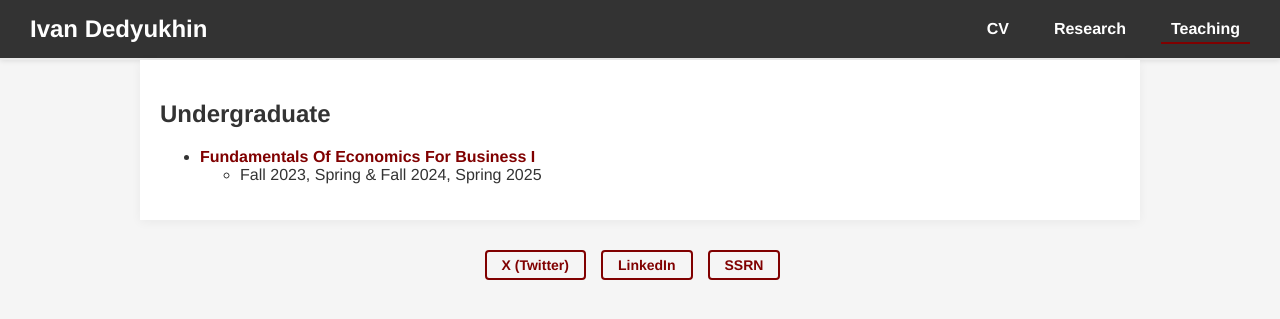
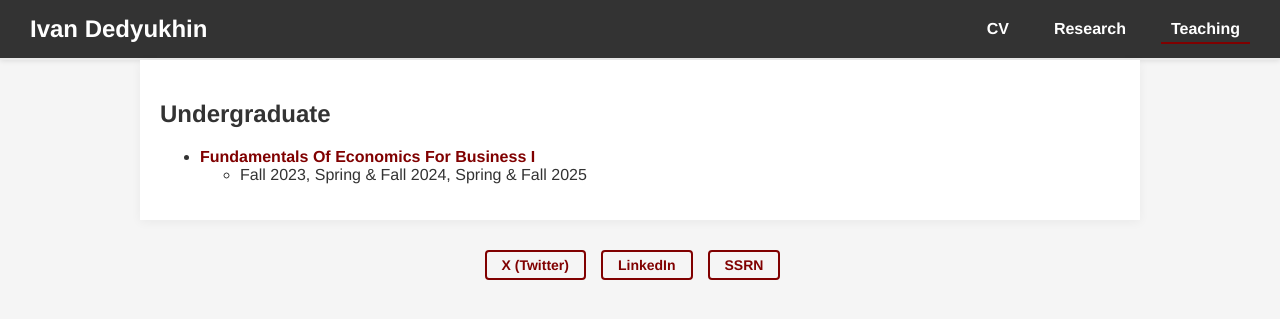
Before and after one commit to Dedyukhin/dedyukhin.github.io, a Jekyll site: the page built from Teaching.md, in a window 1280 px wide. Shown: the top 319 px of the page. Built offline with Jekyll 4.4.1, drawn with Linux system fonts in a browser that asks for light colours.

Commit message:
Update Teaching.md

```diff
--- a/Teaching.md
+++ b/Teaching.md
@@ -7,4 +7,4 @@ permalink: /teaching/
 ## Undergraduate
 
 - **[Fundamentals Of Economics For Business I](https://dedyukhin.github.io//teaching/Fund-Of-Econ-Bus-1-Indiana)**
-  - Fall 2023, Spring & Fall 2024, Spring 2025
+  - Fall 2023, Spring & Fall 2024, Spring & Fall 2025
```
